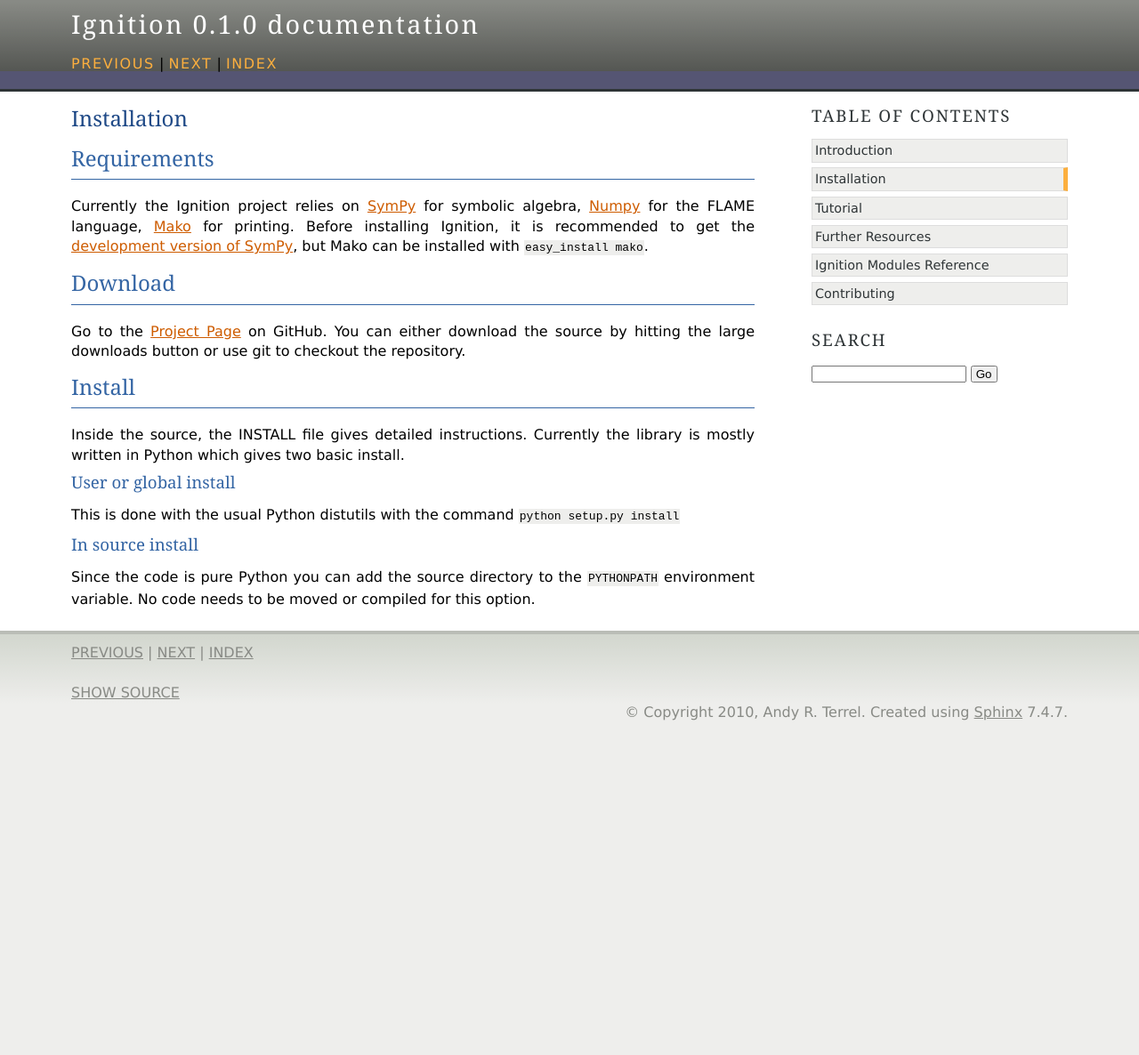
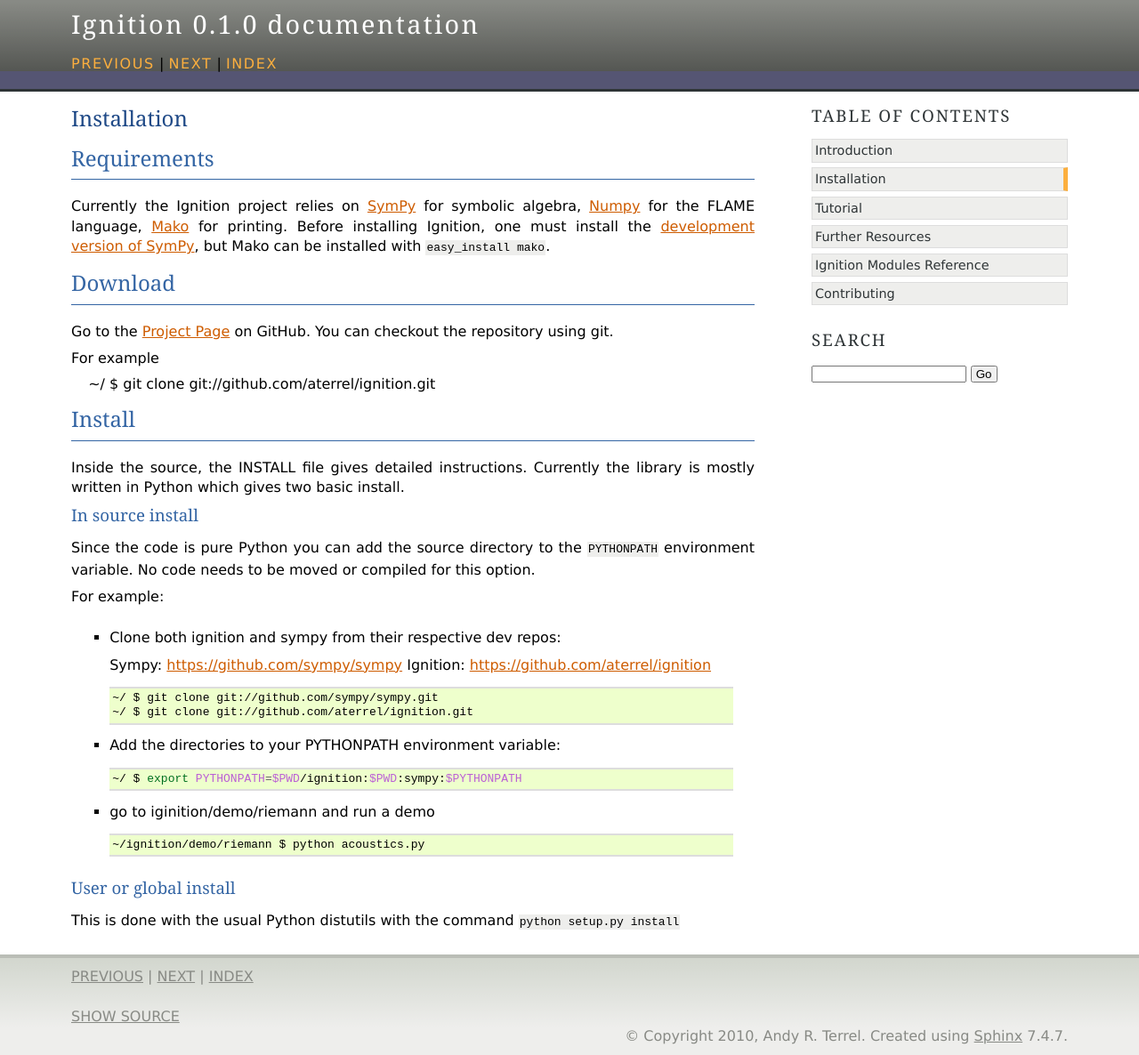
Before and after one commit to IgnitionProject/ignition, a Sphinx documentation site: the page built from doc/install.txt, in a window 1280 px wide. Shown: the whole page at 89% size. Built offline with Sphinx 7.4.7, drawn with Linux system fonts in a browser that asks for light colours; formulas are drawn with MathJax 3; before the commit the page ends 900 px from its top, so only the background shows below that.

Commit message:
Adding documentation for riemann, fixing some docstrings.

```diff
--- a/doc/install.txt
+++ b/doc/install.txt
@@ -7,15 +7,17 @@
 
 Currently the Ignition project relies on `SymPy`_ for symbolic algebra,
 `Numpy`_ for the FLAME language, `Mako`_ for printing.  Before installing
-Ignition, it is recommended to get the `development version of SymPy`_, but
+Ignition, one must install the `development version of SymPy`_, but
 Mako can be installed with ``easy_install mako``.
 
 --------
 Download
 --------
 
-Go to the `Project Page`_ on GitHub. You can either download the source
-by hitting the large downloads button or use git to checkout the repository.
+Go to the `Project Page`_ on GitHub. You can checkout the repository using git.
+
+For example
+    ~/ $ git clone git://github.com/aterrel/ignition.git
 
 -------
 Install
@@ -25,18 +27,43 @@
 library is mostly written in Python which gives two basic install.
 
 
-User or global install
-----------------------
-
-This is done with the usual Python distutils with the command ``python setup.py
-install``
-
 In source install
 -----------------
 
 Since the code is pure Python you can add the source directory to the
 ``PYTHONPATH`` environment variable.  No code needs to be moved or compiled for
 this option.
+
+For example:
+  * Clone both ignition and sympy from their respective dev repos:
+
+    Sympy: https://github.com/sympy/sympy
+    Ignition: https://github.com/aterrel/ignition
+
+    .. code-block:: bash
+
+        ~/ $ git clone git://github.com/sympy/sympy.git
+        ~/ $ git clone git://github.com/aterrel/ignition.git
+
+  * Add the directories to your PYTHONPATH environment variable:
+
+    .. code-block:: bash
+
+        ~/ $ export PYTHONPATH=$PWD/ignition:$PWD:sympy:$PYTHONPATH
+
+  * go to iginition/demo/riemann and run a demo
+
+    .. code-block:: bash
+
+        ~/ignition/demo/riemann $ python acoustics.py
+
+
+
+User or global install
+----------------------
+
+This is done with the usual Python distutils with the command ``python setup.py
+install``
 
 
 
--- a/doc/modules/index.txt
+++ b/doc/modules/index.txt
@@ -18,4 +18,5 @@
 
    int_gen.txt
    flame.txt
+   riemann.txt
    utils.txt
--- a/doc/modules/utils.txt
+++ b/doc/modules/utils.txt
@@ -2,6 +2,11 @@
 ===============
 
 .. automodule:: ignition.utils
+   :members:
+
+Code Tools
+------------------------
+.. automodule:: ignition.utils.code_tools
    :members:
 
 Enum
--- a/doc/tutorial/index.txt
+++ b/doc/tutorial/index.txt
@@ -18,6 +18,7 @@
    dsl
    int_gen
    flame
+   riemann
    extending
 
 As more features and languages are added to Ignition, you will be able to see
```
Also changed, not shown: doc/contributing.txt (+9 -1 lines), doc/intro.txt (+9 -0 lines), doc/modules/riemann.txt (added, +22 -0 lines), doc/tutorial/riemann.txt (added, +43 -0 lines), 4 other files.
